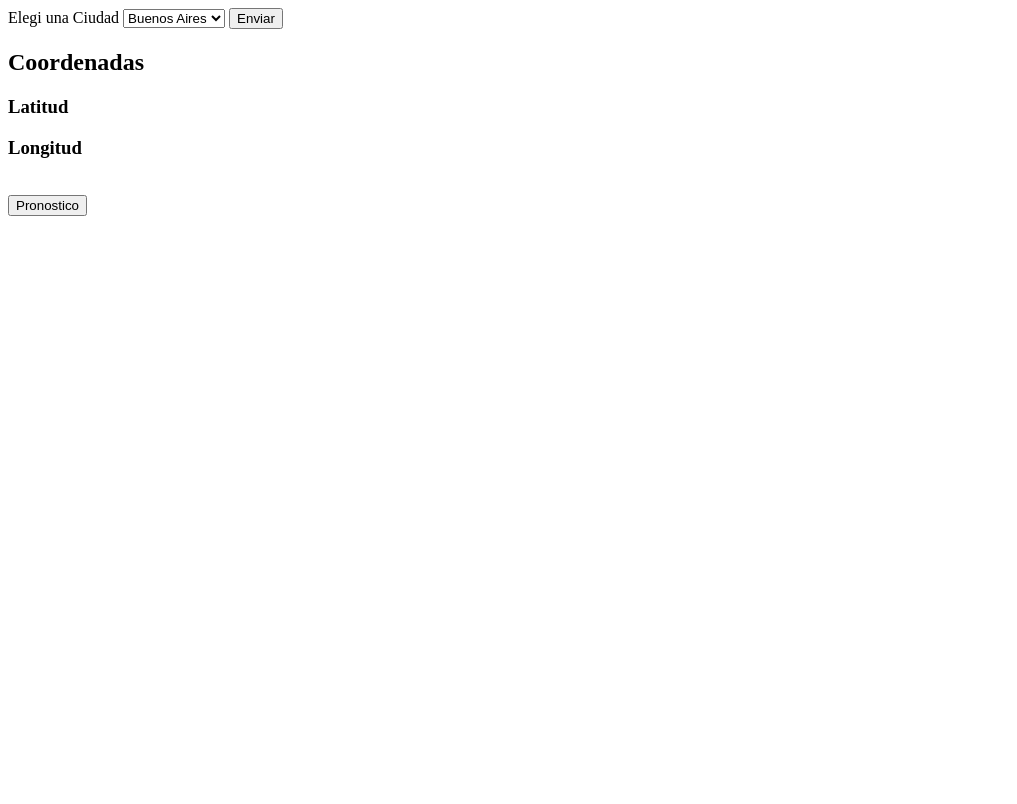
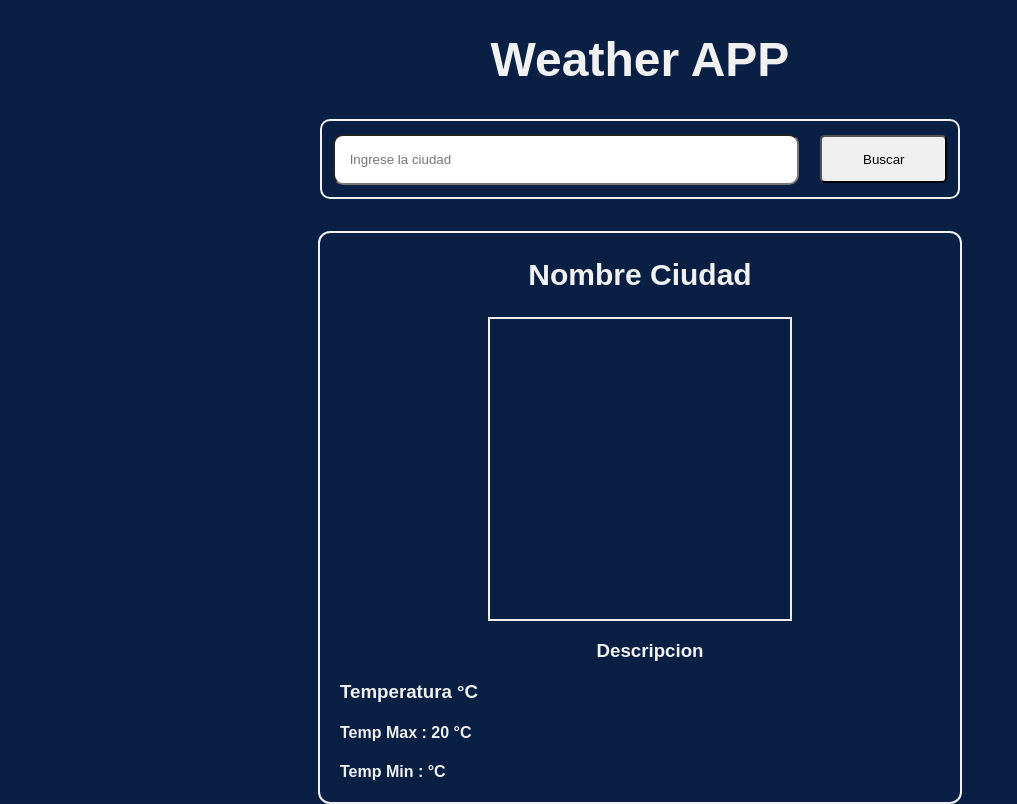
Before and after one commit to lumato92/weather_app, a plain HTML site: page index.html in a window 1280 px wide. Shown: the whole page, without its empty margins (0-1017 px from the left). Drawn offline with Linux system fonts and the light colour scheme.

Commit message:
Version basica
Se agrega search bar, se carga iconos e info basica (temp , min. max)

```diff
--- a/index.html
+++ b/index.html
@@ -3,24 +3,28 @@
 <head>
     <meta charset="UTF-8">
     <meta http-equiv="X-UA-Compatible" content="IE=edge">
+    <link rel="stylesheet" href="./style/style.css">
     <meta name="viewport" content="width=device-width, initial-scale=1.0">
     <title>Weather App </title>
 </head>
 <body>
 
-    <label for="city">Elegi una Ciudad</label>
-    <select name="city" id="city">
-        <option value="BuenosAires">Buenos Aires </option>
-        <option value="Cordoba">Cordoba</option>
-        <option value="Rosario">Rosario</option>
-    </select>
+    <h1 class="main-title">Weather APP</h1>
 
-    <button type="submit" id="btn-location"> Enviar</button>
+    <div class="search-container">
+        <input type="text" id="city-search" class="search-text" placeholder="Ingrese la ciudad">
+        <button class="btn-search" id="searchID" >Buscar</button>
+    </div>
+
+
     <div class="location-container">
-        <h2 class="city-location">Coordenadas</h2>
-        <h3>Latitud</h3><span id="lat-value"></span>
-        <h3>Longitud</h3><span id="lon-value"></span> <br>
-        <button id="btn-weather">Pronostico</button>
+        <h2 class="city-title" id="city-name">Nombre Ciudad</h2>
+        <div class="stat-icon" id="stat-icon"></div>
+        <h3 class="description" id="info-descr">Descripcion</h3>
+        <h3 class="temp-info">Temperatura <span id="cur-temp"></span> °C</h4>
+        <h4 class="temp-max" >Temp Max : <span id="max-temp">20</span> °C</h4>
+        <h4 class="temp-min" >Temp Min : <span id="min-temp"></span> °C</h4>
+
     </div>
     <script src="./scripts/request.js"></script>
 </body>
--- a/scripts/request.js
+++ b/scripts/request.js
@@ -1,46 +1,65 @@
 const API_KEY= "032d722ccabf2ab54d2ff584d7f74e09";
+var KELVIN = 273.15
+
+let btnSearch = document.getElementById("searchID");
 
 let btnLocation = document.getElementById("btn-location");
-let btnWeather = document.getElementById("btn-weather")
+// let btnWeather = document.getElementById("btn-weather");
 
-let URL_API = `http://api.openweathermap.org/geo/1.0/direct?q=${city}&limit=1&appid=032d722ccabf2ab54d2ff584d7f74e09`
+// let URL_API = `http://api.openweathermap.org/geo/1.0/direct?q=${city}&limit=1&appid=032d722ccabf2ab54d2ff584d7f74e09`
 
 let nombre = "lucas"
 
 async function getLocation() {
 
-    let city = document.getElementById("city").value
+    let city = document.getElementById("city-search").value
     let URL_API = `http://api.openweathermap.org/geo/1.0/direct?q=${city}&limit=1&appid=032d722ccabf2ab54d2ff584d7f74e09`
     const response = await fetch(URL_API);
     const data = await response.json();
 
-    document.getElementById("lat-value").innerText = data[0].lat;
-    document.getElementById("lon-value").innerText = data[0].lon;
+
+    getWeather(data[0].lat, data[0].lon);
 
 
-    // return data;
-    // lon = data[0].lon;
 }
 
- async function getWeather(){
-    let lat = document.getElementById("lat-value").textContent;
-    let lon = document.getElementById("lon-value").textContent;
+ async function getWeather(lat, lon){
 
+    console.log("aca ok")
     let URL_API = `https://api.openweathermap.org/data/2.5/weather?lat=${lat}&lon=${lon}&appid=032d722ccabf2ab54d2ff584d7f74e09`
     const response = await fetch(URL_API);
     const data = await response.json();
 
     console.log(data.weather[0].description);
+    console.log(data);
+
+    infoUpdate(data);
+
+}
+
+
+
+const infoUpdate = (data)=>{
+
+    document.getElementById("city-name").innerText = data.name;
+    document.getElementById("cur-temp").innerText = Math.round(data.main.temp - KELVIN);
+    document.getElementById("max-temp").innerText = Math.round(data.main.temp_max - KELVIN);
+    document.getElementById("min-temp").innerText = Math.round(data.main.temp_min - KELVIN);
+
+    document.getElementById("info-descr").innerText=data.weather[0].description
+
+
+    document.getElementById("stat-icon").style.backgroundImage=`url(http://openweathermap.org/img/wn/${data.weather[0].icon}@2x.png)`
+    document.getElementById("stat-icon").style.backgroundRepeat="no-repeat";
+    document.getElementById("stat-icon").style.backgroundSize="cover";
+
+
+
 
 
 }
 
-function test() {
-    // let nombre = "lucas;"
-    console.log(`sos rancio ${nombre}`)
-    console.log(document.getElementById("city").value)
+const test = ()=> { console.log("aca ok")}
 
-}
 
-btnLocation.addEventListener("click",getLocation)
-btnWeather.addEventListener("click",getWeather)
+btnSearch.addEventListener("click", getLocation);
--- /dev/null
+++ b/style/style.css
@@ -0,0 +1,77 @@
+body{
+    margin: 0;
+    padding: 0;
+
+    background-color: #091f43;
+    font-family: sans-serif;
+
+}
+
+.main-title {
+    text-align: center;
+    color: #f1f1f1;
+    font-size: 3rem;
+}
+
+.search-container{
+    text-align: center;
+    box-sizing: border-box;
+
+    width: 50%;
+    height: 10vh;
+    margin: auto;
+    border: 2px solid #f1f1f1;
+    border-radius: 10px;
+    display: flex;
+    flex-wrap: nowrap;
+    align-items: center;
+    justify-content: space-around;
+}
+
+.search-text{
+    width: 70%;
+    height: 60%;
+    border-radius: 10px;
+    padding-left: 15px;
+
+}
+
+.btn-search{
+    width: 20%;
+    height: 6vh;
+    border-radius: 5px;
+}
+
+
+.location-container{
+    margin: auto;
+    margin-top: 4vh;
+    width: 50%;
+    height: fit-content;
+    border: 2px solid #f1f1f1;
+    border-radius: 12px;
+}
+
+.stat-icon{
+    width: 300px;
+    height: 300px;
+    border: 2px solid #f1f1f1;
+    margin: auto;
+}
+
+.city-title{
+    text-align: center;
+    font-size: 30px;
+    color: #f1f1f1;
+}
+
+.description{
+    text-align: center;
+    text-transform: capitalize;
+
+}
+
+.location-container h3 ,h4{
+    padding-left: 20px;
+    color: #f1f1f1;
+}
```
